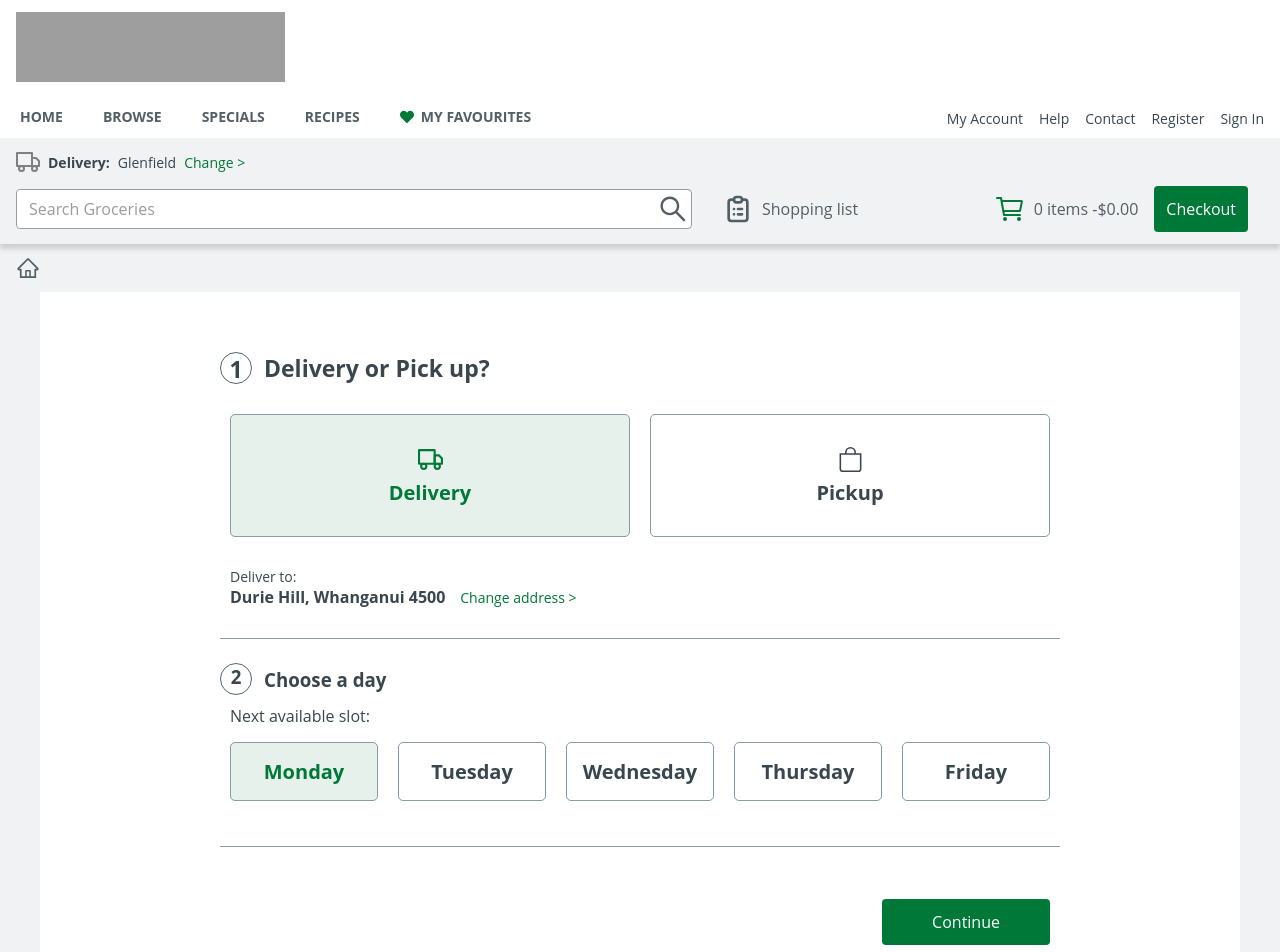
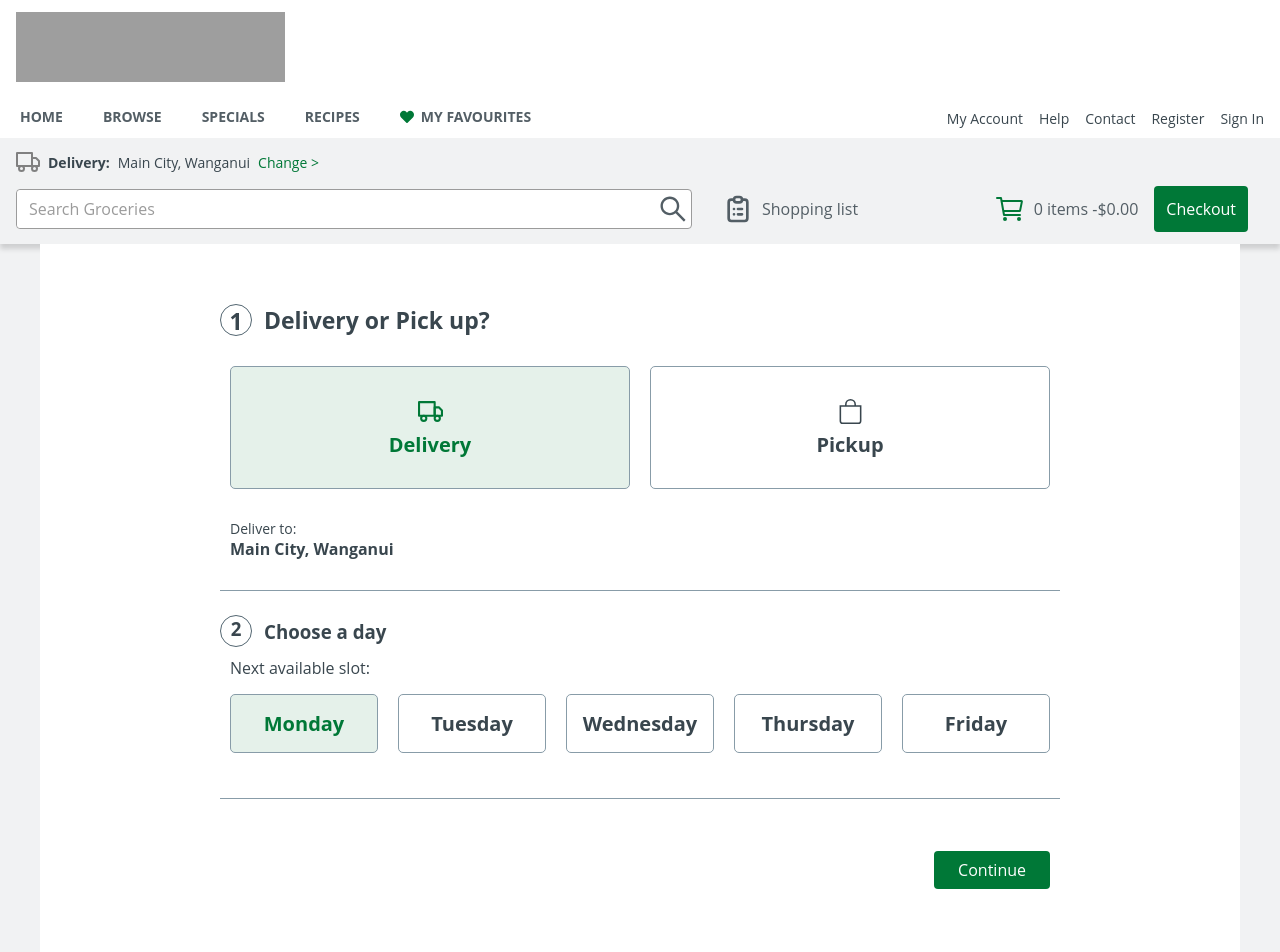
Before and after one commit to hashimkhanzada/countdown-clone, a React (Create React App) app in the folder client/: page /checkout in a window 1280 px wide. Shown: the top 952 px of the page. Built offline with nearby package versions, Linux system fonts and the light colour scheme; grey boxes are pictures that could not be loaded.

Commit message:
Minor features

```diff
--- a/client/src/App.tsx
+++ b/client/src/App.tsx
@@ -16,7 +16,6 @@ function App() {
       <GlobalStyle />
       <Navbar />
       <SearchSection />
-      <PageMap />
 
       <Switch>
         <Route path="/" exact component={Home} />
--- a/client/src/app/store.ts
+++ b/client/src/app/store.ts
@@ -1,11 +1,13 @@
 import { configureStore, ThunkAction, Action } from "@reduxjs/toolkit";
 import cartReducer from "../features/cart/cartSlice";
 import searchReducer from "../features/search/searchSlice";
+import deliveryReducer from "../features/delivery/deliverySlice";
 
 export const store = configureStore({
   reducer: {
     cart: cartReducer,
     search: searchReducer,
+    delivery: deliveryReducer,
   },
 });
 
--- a/client/src/components/pageMap/PageMap.styles.ts
+++ b/client/src/components/pageMap/PageMap.styles.ts
@@ -1,12 +1,29 @@
 import styled from "styled-components";
 import { AiOutlineHome } from "react-icons/ai";
+import { IoIosArrowForward } from "react-icons/io";
 
 export const PageMapContainer = styled.div`
   display: flex;
+  align-items: flex-end;
   padding: 12px 16px;
+
+  > * {
+    margin: 0 1px;
+    color: #535e65;
+  }
+
+  p {
+    font-size: 16px;
+    text-transform: capitalize;
+  }
 `;
 
 export const HomeIcon = styled(AiOutlineHome)`
   font-size: 24px;
   color: #535e65;
 `;
+
+export const Arrow = styled(IoIosArrowForward)`
+  font-size: 20px;
+  color: #535e65;
+`;
--- a/client/src/components/pageMap/PageMap.tsx
+++ b/client/src/components/pageMap/PageMap.tsx
@@ -1,13 +1,24 @@
 import React from "react";
+import { Link } from "react-router-dom";
 
-import { PageMapContainer, HomeIcon } from "./PageMap.styles";
+import { PageMapContainer, HomeIcon, Arrow } from "./PageMap.styles";
 
-interface Props {}
+interface Props {
+  pageName?: string;
+}
 
 const PageMap = (props: Props) => {
   return (
     <PageMapContainer>
-      <HomeIcon />
+      <Link
+        to="/"
+        style={{ display: "flex", alignItems: "center", cursor: "pointer" }}
+      >
+        <HomeIcon />
+      </Link>
+
+      <Arrow />
+      <p>{props.pageName}</p>
     </PageMapContainer>
   );
 };
--- a/client/src/components/searchSection/SearchSection.styles.ts
+++ b/client/src/components/searchSection/SearchSection.styles.ts
@@ -14,6 +14,8 @@ export const DeliveryRow = styled.div`
   font-size: 14px;
   color: #39464e;
   padding: 12px 16px 0;
+  position: relative;
+
   p {
     padding: 0 8px;
     font-weight: bolder;
@@ -26,6 +28,26 @@ export const DeliveryRow = styled.div`
 
     &:hover {
       text-decoration: underline;
+    }
+  }
+
+  .address {
+    background: white;
+    border: solid 3px black;
+    border-radius: 5px;
+    padding: 25px 40px;
+    position: absolute;
+    top: 50px;
+    left: 10px;
+    width: 30%;
+
+    > * {
+      margin: 5px 0;
+    }
+
+    input {
+      width: 100%;
+      padding: 3px;
     }
   }
 `;
--- a/client/src/components/searchSection/SearchSection.tsx
+++ b/client/src/components/searchSection/SearchSection.tsx
@@ -22,29 +22,56 @@ import {
   selectSubTotal,
 } from "../../features/cart/cartSlice";
 
+import {
+  changeDeliveryAddress,
+  selectDelivery,
+} from "../../features/delivery/deliverySlice";
+
 interface Props {}
 
 const SearchSection = (props: Props) => {
   const dispatch = useDispatch();
   const cart = useSelector(selectCart);
   const subTotal = useSelector(selectSubTotal);
+  const deliveryAddress = useSelector(selectDelivery);
 
-  const [deliveryCity, setDeliveryCity] = useState("Glenfield");
+  const [isVisible, setIsVisible] = useState(false);
+  const [inputValue, setInputValue] = useState("");
 
   useEffect(() => {
     dispatch(calculateSubTotal());
   }, [cart]);
 
+  useEffect(() => {
+    console.log(deliveryAddress);
+  }, [deliveryAddress]);
+
   const changeCity = () => {
-    console.log("city change");
+    dispatch(changeDeliveryAddress(inputValue));
   };
 
   return (
     <SearchSectionContainer>
       <DeliveryRow>
         <TruckIcon />
-        <p>Delivery:</p> {deliveryCity}{" "}
-        <span onClick={changeCity}>Change {">"}</span>
+        <p>Delivery:</p> {deliveryAddress}{" "}
+        {isVisible ? (
+          <div className="address">
+            <h3>Enter your address:</h3>
+            <input onChange={(e: any) => setInputValue(e.target.value)} />
+            <Button
+              propPadding="5px 15px"
+              onClick={() => {
+                changeCity();
+                setIsVisible(false);
+              }}
+            >
+              Confirm
+            </Button>
+          </div>
+        ) : (
+          <span onClick={() => setIsVisible(true)}>Change {">"}</span>
+        )}
       </DeliveryRow>
 
       <SearchRow>
--- /dev/null
+++ b/client/src/features/delivery/deliverySlice.ts
@@ -0,0 +1,27 @@
+import { createSlice, PayloadAction } from "@reduxjs/toolkit";
+import { RootState } from "../../app/store";
+
+interface DeliveryState {
+  deliveryAddress: string;
+}
+
+const initialState: DeliveryState = {
+  deliveryAddress: "Main City, Wanganui",
+};
+
+export const deliverySlice = createSlice({
+  name: "delivery",
+  initialState,
+  reducers: {
+    changeDeliveryAddress: (state, action: PayloadAction<any>) => {
+      state.deliveryAddress = action.payload;
+    },
+  },
+});
+
+export const { changeDeliveryAddress } = deliverySlice.actions;
+
+export const selectDelivery = (state: RootState) =>
+  state.delivery.deliveryAddress;
+
+export default deliverySlice.reducer;
--- a/client/src/pages/BrowsePage/Browse.tsx
+++ b/client/src/pages/BrowsePage/Browse.tsx
@@ -19,6 +19,7 @@ import {
   ProductsContainer,
   PaginationContainer,
 } from "./Browse.styles";
+import PageMap from "../../components/pageMap/PageMap";
 
 interface ProductInfo {
   _id?: string;
@@ -124,6 +125,13 @@ const Browse = ({ match }: any) => {
   }, [match, searchValue]);
 
   return (
+    <>
+      {searchValue ? (
+        <PageMap pageName="Search Results" />
+      ) : (
+        <PageMap pageName={match.params.mainCategory} />
+      )}
+
       <BrowseMain>
         <BrowseContainer>
           <CategoryColumn>
@@ -207,6 +215,7 @@ const Browse = ({ match }: any) => {
           </ProductColumn>
         </BrowseContainer>
       </BrowseMain>
+    </>
   );
 };
 
--- a/client/src/pages/CartPage/Cart.tsx
+++ b/client/src/pages/CartPage/Cart.tsx
@@ -19,6 +19,7 @@ import {
 } from "./Cart.styles";
 import { Button } from "../../styles/globalStyles";
 import { Link } from "react-router-dom";
+import PageMap from "../../components/pageMap/PageMap";
 
 interface ProductInfo {
   _id?: string;
@@ -51,6 +52,8 @@ const Cart = () => {
   };
 
   return (
+    <>
+      <PageMap pageName="Cart" />
       <CartContainer>
         <TitleRow>
           <h1>Trolley</h1>
@@ -110,6 +113,7 @@ const Cart = () => {
           </Link>
         </CheckOutRow>
       </CartContainer>
+    </>
   );
 };
 
--- a/client/src/pages/CheckoutPage/Checkout.styles.ts
+++ b/client/src/pages/CheckoutPage/Checkout.styles.ts
@@ -51,6 +51,12 @@ export const DeliveryRow = styled.div`
     border: solid 1px #889ca8;
     border-radius: 5px;
     color: #39464e;
+    cursor: pointer;
+    transition: all 0.2s ease;
+
+    &:hover {
+      background-color: rgba(0, 120, 55, 0.1);
+    }
 
     p {
       font-size: 20px;
@@ -119,6 +125,11 @@ export const TimeslotRow = styled.div`
     border-radius: 5px;
     color: #39464e;
     cursor: pointer;
+    transition: all 0.2s ease;
+
+    &:hover {
+      background-color: rgba(0, 120, 55, 0.1);
+    }
 
     p {
       font-size: 20px;
--- a/client/src/pages/CheckoutPage/Checkout.tsx
+++ b/client/src/pages/CheckoutPage/Checkout.tsx
@@ -1,6 +1,9 @@
 import React from "react";
 import { FiTruck } from "react-icons/fi";
 import { BsBag } from "react-icons/bs";
+import { useSelector } from "react-redux";
+import { Button } from "../../styles/globalStyles";
+import { Link } from "react-router-dom";
 
 import {
   CheckoutContainer,
@@ -9,9 +12,12 @@ import {
   DeliveryRow,
   TimeslotRow,
 } from "./Checkout.styles";
-import { Button } from "../../styles/globalStyles";
+
+import { selectDelivery } from "../../features/delivery/deliverySlice";
 
 const Checkout = () => {
+  const deliveryAddress = useSelector(selectDelivery);
+
   return (
     <CheckoutContainer>
       <CheckoutMain>
@@ -34,8 +40,7 @@ const Checkout = () => {
             <div className="address">
               <h4>Deliver to:</h4>
               <span>
-                <strong>Durie Hill, Whanganui 4500</strong>{" "}
-                <p>Change address {">"}</p>
+                <strong>{deliveryAddress}</strong>
               </span>
             </div>
           </DeliveryRow>
@@ -70,9 +75,15 @@ const Checkout = () => {
             </div>
           </TimeslotRow>
           <div style={{ display: "flex", justifyContent: "flex-end" }}>
-            <Button propWidth="20%" extraMargin="40px 10px">
-              Continue
-            </Button>
+            <Link
+              to="/payment"
+              style={{ textDecoration: "none", color: "inherit" }}
+            >
+              <Button propPadding="8px 24px" extraMargin="40px 10px">
+                {" "}
+                Continue
+              </Button>{" "}
+            </Link>
           </div>
         </MainContainer>
       </CheckoutMain>
```
Lines whose indentation alone changed are shown as unchanged.
